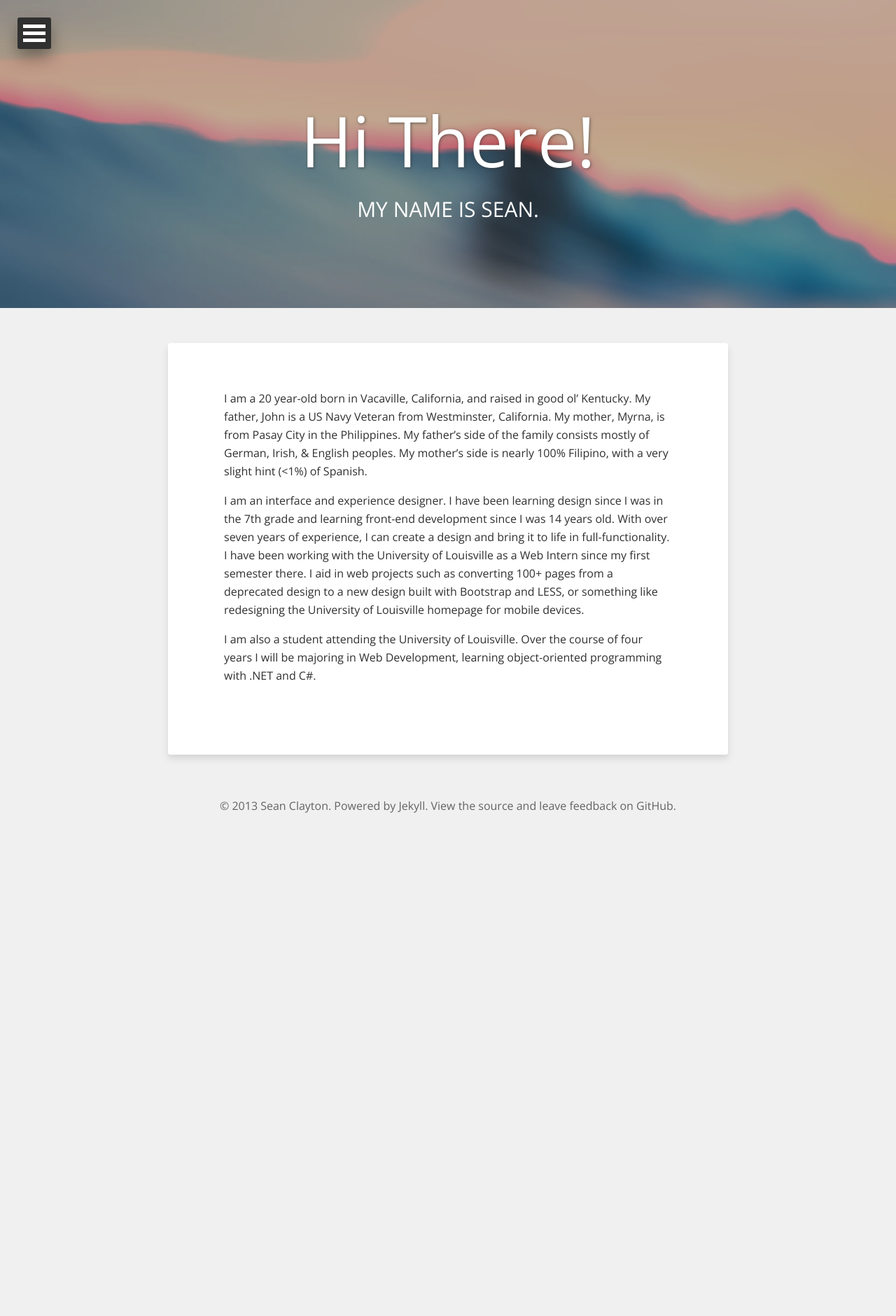
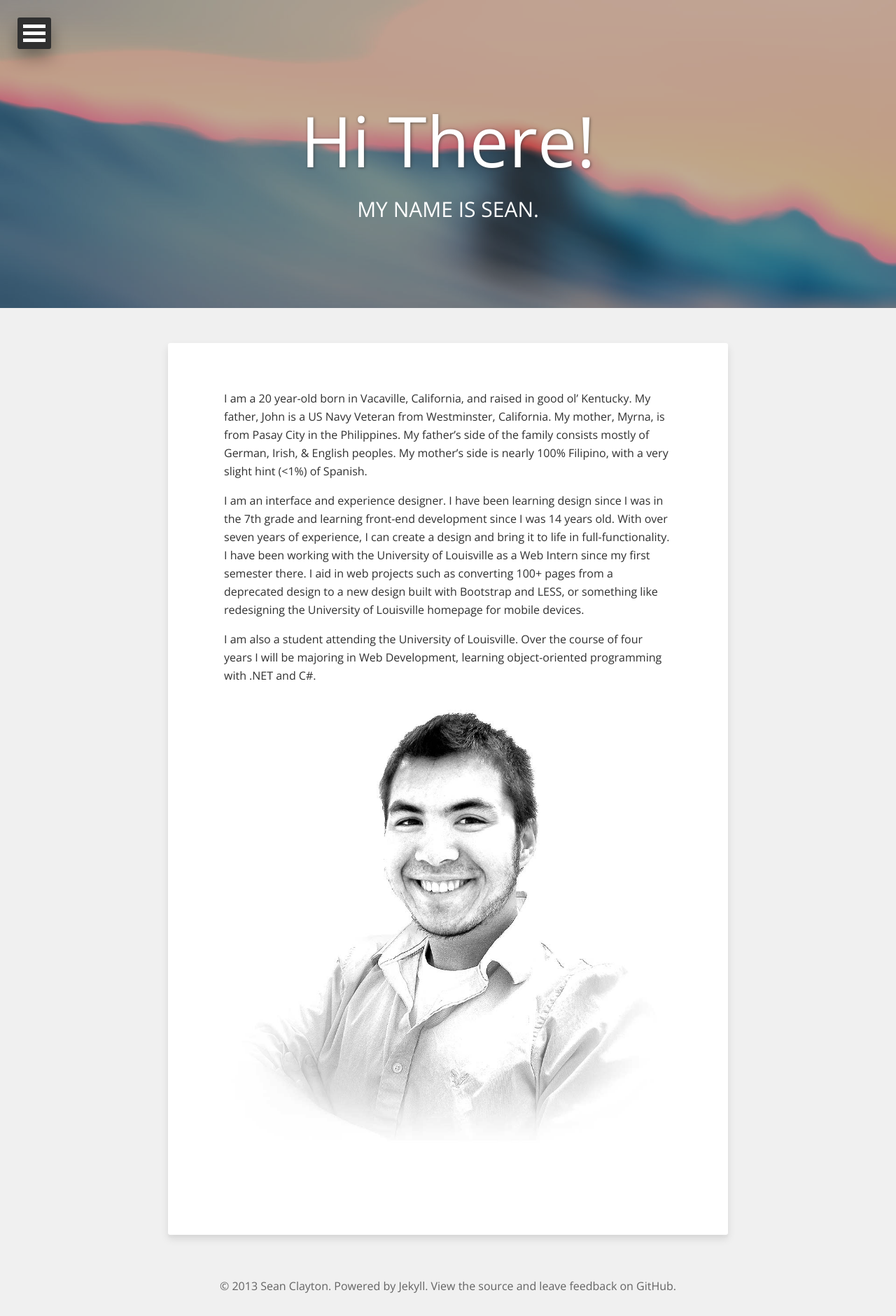
Before and after one commit to outcastgeek/skulbuny.com, a Jekyll site: the page built from about.md, in a window 1280 px wide. Shown: the whole page at 70% size. Built offline with Jekyll 4.4.1, drawn with Linux system fonts in a browser that asks for light colours; nearby versions of some CDN libraries; before the commit the page ends 1194 px from its top, so only the background shows below that.

Commit message:
Added portrait photo to about page

```diff
--- a/about.md
+++ b/about.md
@@ -12,3 +12,5 @@ I am a <script markdown="0" id="age" type="text/javascript">var d = new Date; va
 I am an interface and experience designer. I have been learning design since I was in the 7th grade and learning front-end development since I was 14 years old. With over seven years of experience, I can create a design and bring it to life in full-functionality. I have been working with the University of Louisville as a Web Intern since my first semester there. I aid in web projects such as converting 100+ pages from a deprecated design to a new design built with Bootstrap and LESS, or something like redesigning the University of Louisville homepage for mobile devices.
 
 I am also a student attending the University of Louisville. Over the course of four years I will be majoring in Web Development, learning object-oriented programming with .NET and C#.
+
+<figure><img src="/images/me.jpg" alt="Sean Clayton"></figure>
```
